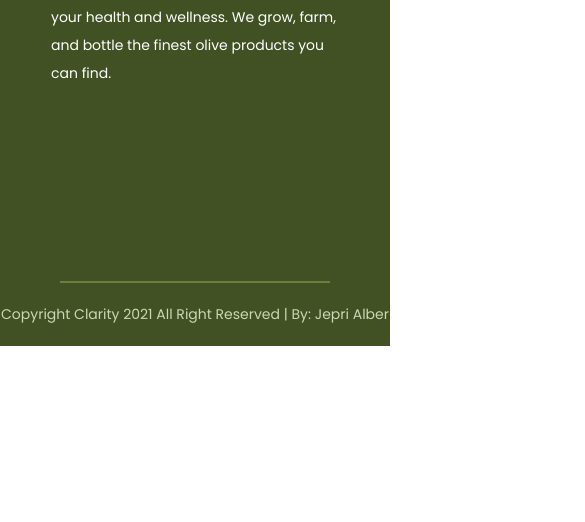
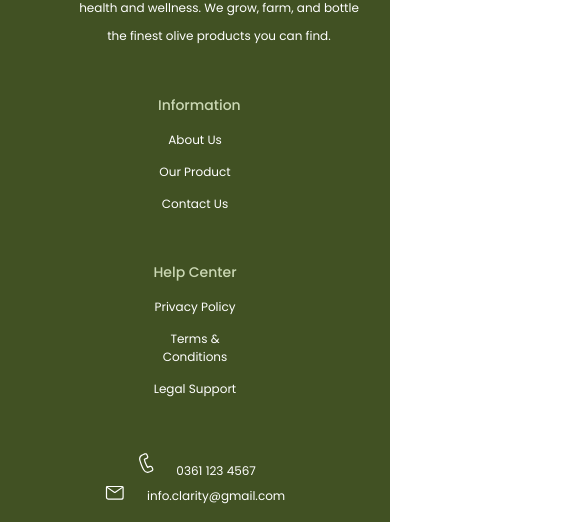
Before and after one commit to JepriAlber/clarity-murni, a plain HTML site: page index.html in a window 390 px wide. Shown: the part 4622-5144 px from the top of the page, 585 px wide, since content can reach past the window. Before the commit the page ends 4968 px from the top, so only its background shows below. Drawn offline with Linux system fonts and the light colour scheme.

Commit message:
membuat tampilan untuk mobile selesai

```diff
--- a/assets/css/style.css
+++ b/assets/css/style.css
@@ -403,9 +403,7 @@ header{
     color: #FFFFFF;
 }
 .subscribe .email{
-    margin-left: auto;
-    margin-right: auto;
-    margin-top: 26px;
+    margin: 26px auto 0;
     width: 600px;
     height: 73px;
     border-radius: 8px;
@@ -817,10 +815,6 @@ footer .copyright{
         height: 402px;
         text-align: center;
     }
-    .subscribe .title-content,
-    .subscribe .title-content-isi{
-        color: #FFFFFF;
-    }
     .subscribe .title-content{
         width: 216px;
     }
@@ -831,9 +825,6 @@ footer .copyright{
         line-height: 22px;
     }
     .subscribe .email{
-        margin-left: auto;
-        margin-right: auto;
-        margin-top: 26px;
         width: 324.99px;
         height: 39.54px;
         border-radius: 8px;
@@ -849,13 +840,9 @@ footer .copyright{
         margin-top: 13px;
         width: 112px;
         height: 15px;
-        border: 0px;
         font-size: 9px;
         line-height: 13px;
         float: left;
-    }
-    .subscribe input[type="text"]:focus {
-        outline: none;
     }
     .subscribe .btn-email{
         margin: 7px;
@@ -866,4 +853,73 @@ footer .copyright{
         line-height: 13px;
         float: right;
     }
+      /* ----------footer---------- */
+    footer{
+        text-align: center;
+    }
+   .row-footer{
+        flex-direction: column;
+    }
+    footer .title-footer{
+        margin-bottom: 15px;
+        font-size: 14px;
+        line-height: 21px;
+        text-align: center;
+    }
+    .clarity-footer{
+        margin: 0 auto;
+        width: 434px;
+        padding: 66px 73px 45px;
+    }
+    .clarity-footer .deskripsi{
+        width: 292px;
+        font-size: 12px;
+    }
+    .info-footer{
+        padding: 0px 158px 0px;
+    }
+    .help-footer{
+        padding: 35px 148px 39px;
+    }
+    footer li{
+        font-size: 12px;
+        line-height: 18px;
+        margin-bottom: 14px;
+    }
+    .contact-footer{
+        padding: 0px 100px 50px;
+    }
+    .contact-footer .isi{
+        font-size: 12px;
+        line-height: 18px;
+    }
+    .contact-footer .media{
+        justify-content: center;
+        margin-top: 21px;
+        display: flex;
+    }
+    footer .sosmed{
+        width: 27px;
+        height: 27px;
+        margin-right: 15px;
+        border-radius: 100%;
+        text-align: center;
+        background-color: #FFFFFF;
+    }
+    hr{
+        margin-left: 60px;
+        margin-right: 60px;
+        background-color: #69803E;
+        border: 1px solid #69803E;
+    }
+    footer .copyright{
+        padding-top: 21px;
+        padding-bottom: 21px;
+        text-align: center;
+        font-size: 11px;
+        line-height: 16px;
+    }
+    .copyright a {
+        color: #CBD8B4;
+    }
 }
```
